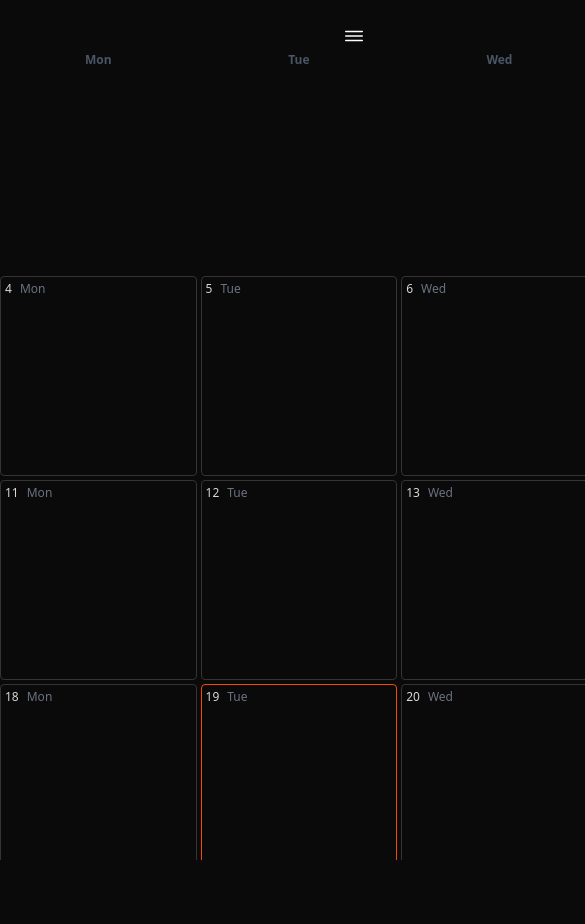
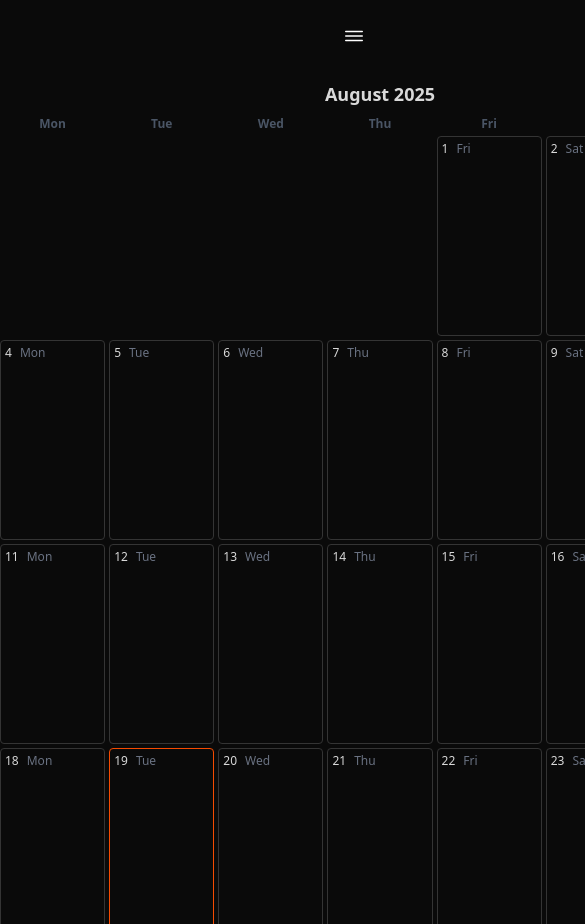
Before and after one commit to DjordjevicN/motonexus, a React (Vite) app: page /calendar in a window 390 px wide. Shown: the top 924 px of the page, 585 px wide, since content can reach past the window. Before the commit the page ends 860 px from the top, so only its background shows below. Built offline with nearby package versions, Linux system fonts and the light colour scheme.

Commit message:
calendar mobile

```diff
--- a/src/components/navigation/SidebarNavigation.tsx
+++ b/src/components/navigation/SidebarNavigation.tsx
@@ -13,7 +13,7 @@ const SidebarNavigation = () => {
   }, []);
   return (
     <>
-      <div className="w-[320px] bg-card h-screen pl-6 pt-4 hidden lg:block">
+      <div className="min-w-[240px] w-[320px] bg-card h-screen pl-6 pt-4 hidden lg:block">
         <div className="flex gap-3 items-center">
           <h1 className="text-accent font-black text-2xl">MotoNexus</h1>
         </div>
--- /dev/null
+++ b/src/features/calendar/components/EventSlip.tsx
@@ -0,0 +1,19 @@
+import React from "react";
+type Event = {
+  id: string;
+  title: string;
+  startDate: string;
+  endDate: string;
+  country: string;
+};
+const EventSlip = ({ event }: { event: Event }) => {
+  return (
+    <div className="bg-card p-2">
+      <h4 className="truncate">{event.title}</h4>
+      <p></p>
+      <p>Belgrade {event.country}</p>
+    </div>
+  );
+};
+
+export default EventSlip;
--- a/src/pages/Calendar.tsx
+++ b/src/pages/Calendar.tsx
@@ -9,6 +9,7 @@ import {
   isWithinInterval,
 } from "date-fns";
 import { memo, useEffect, useRef } from "react";
+import EventSlip from "../features/calendar/components/EventSlip";
 
 const Calendar = () => {
   const monthRefs = useRef<(HTMLDivElement | null)[]>([]);
@@ -19,14 +20,14 @@ const Calendar = () => {
   const events = [
     {
       id: "1",
-      title: "Event 1",
+      title: "Event 1 asd asd asd asd asdasdasd asda sda sdasd ",
       startDate: "2025-01-05",
       endDate: "2025-01-05",
       country: "USA",
     },
     {
       id: "2",
-      title: "Event 2",
+      title: "Event 2 asd asd asd asd asdasdasd asda sda sdasd ",
       startDate: "2025-01-02",
       endDate: "2025-01-02",
       country: "Canada",
@@ -45,8 +46,8 @@ const Calendar = () => {
   }, []);
   return (
     <>
-      <div className="mt-4 h-screen flex flex-col pr-4">
-        <div className="flex flex-col gap-8  overflow-auto min-w-[1400px] lg:overflow-y-auto">
+      <div className="mt-20 h-screen flex flex-col pr-4 ">
+        <div className="flex flex-col gap-8  overflow-auto min-w-[760px] lg:overflow-y-auto">
           {months.map((month, index) => {
             const monthStart = startOfMonth(month);
             const monthEnd = endOfMonth(month);
@@ -107,7 +108,7 @@ const Calendar = () => {
                         } ${dayEvents.length ? "" : ""}`}
                         title={`${dayEvents.length} event(s)`}
                         onClick={() => {
-                          console.log(dayEvents);
+                          console.log(day.toString());
                         }}
                       >
                         <div className={`flex gap-2 items-center mb-2`}>
@@ -119,7 +120,7 @@ const Calendar = () => {
                         {dayEvents.length > 0 && (
                           <div className="mt-2 overflow-y-scroll max-h-[300px]">
                             {dayEvents.map((event) => {
-                              return <div key={event.id}>{event.title}</div>;
+                              return <EventSlip key={event.id} event={event} />;
                             })}
                           </div>
                         )}
```
